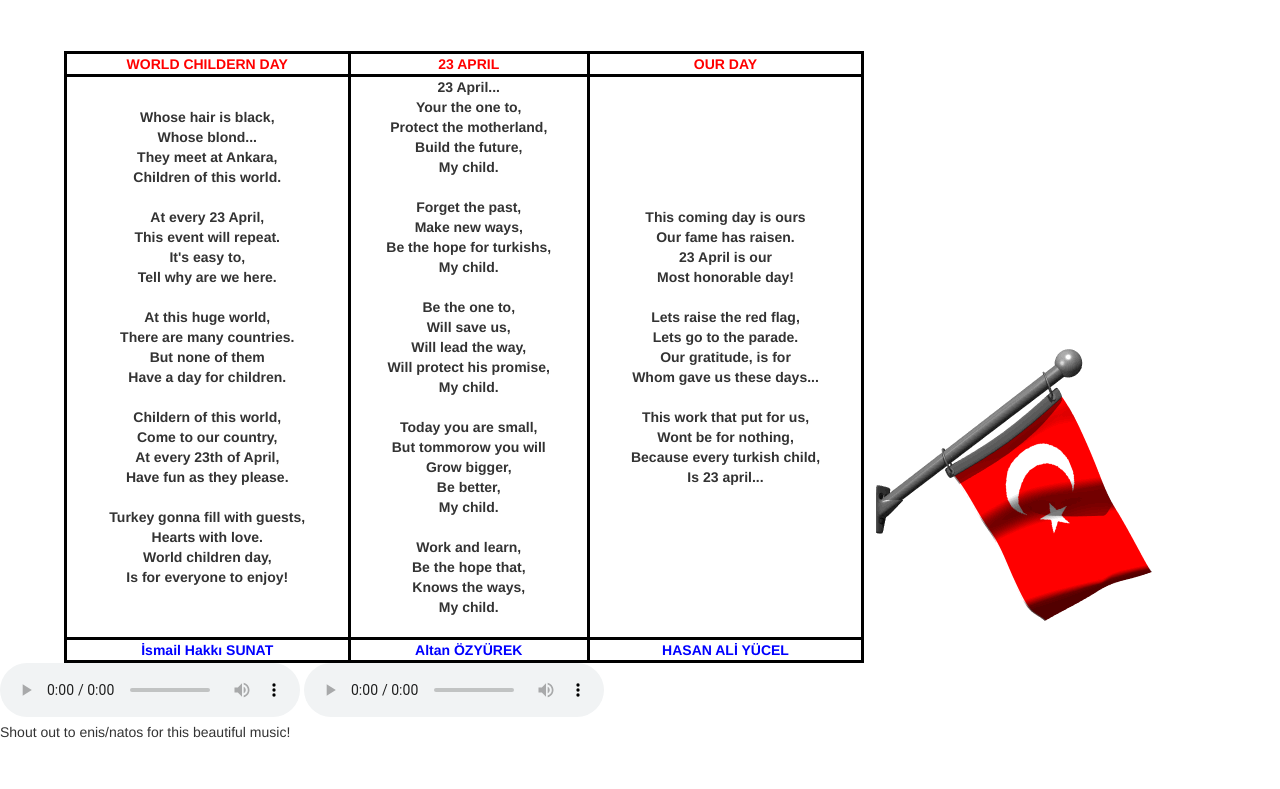
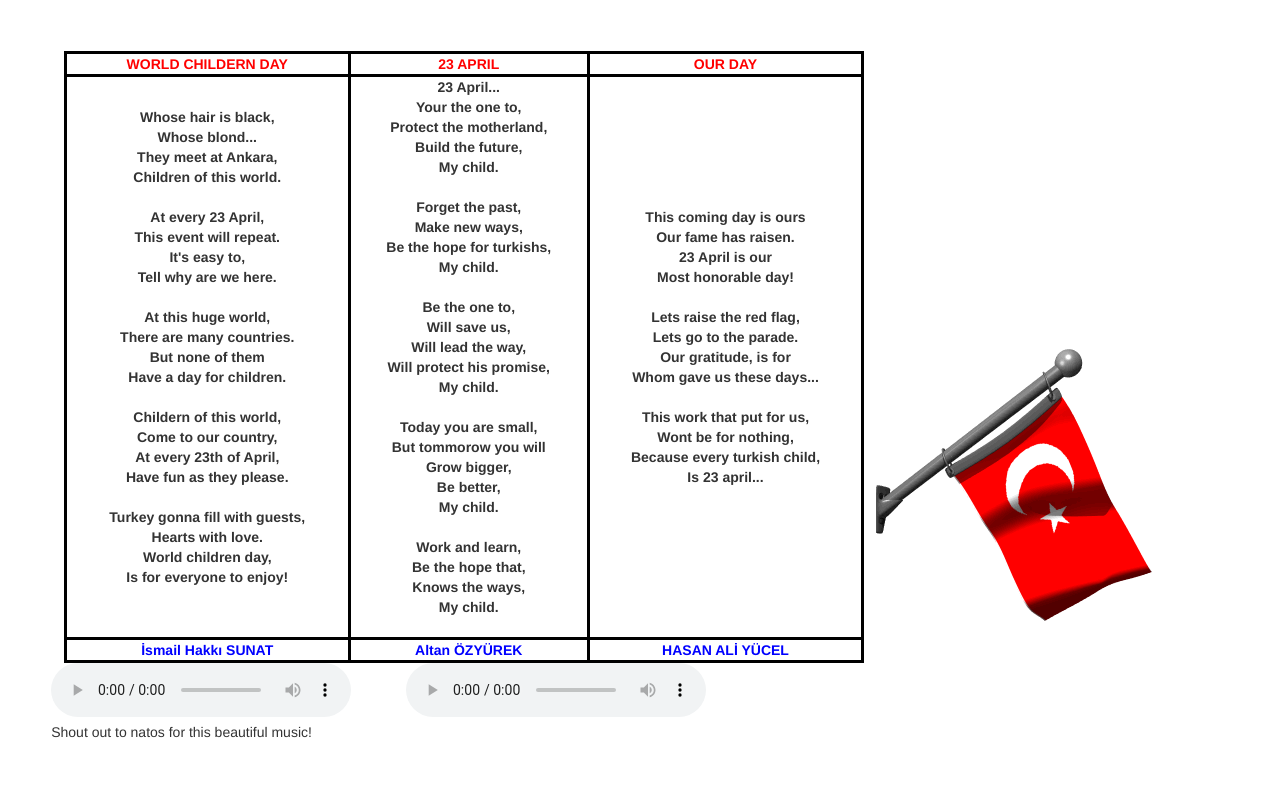
Before and after one commit to Arda-Uslu/23april.github.io, a plain HTML site: page html/poems.html in a window 1280 px wide. Shown: the top 789 px of the page. Drawn offline with nearby package versions, Linux system fonts and the light colour scheme.

Commit message:
Update poems.html

```diff
--- a/html/poems.html
+++ b/html/poems.html
@@ -108,9 +108,9 @@
 
         <img style="position: absolute; bottom: 150px; left: 876px;"  src="../videos/trflag1.gif" alt="">
     </div>
-    <audio src="../videos/Enis_music1.mp3" controls  title="Music 1"></audio>
-    <audio src="../videos/Enis_music2.mp3" controls title="Music 2"></audio>
-    <p>Shout out to enis/natos for this beautiful music!</p>
+    <audio style="margin-left: 4%" src="../videos/Enis_music1.mp3" controls  title="Music 1"></audio>
+    <audio style="margin-left: 4%" src="../videos/Enis_music2.mp3" controls title="Music 2"></audio>
+    <p style="margin-left: 4%">Shout out to natos for this beautiful music!</p>
     <br> <br>
     <p style="margin-left: 4%;">*I translated this poems directly from turkish versions. </p>
     <br><br>
```
